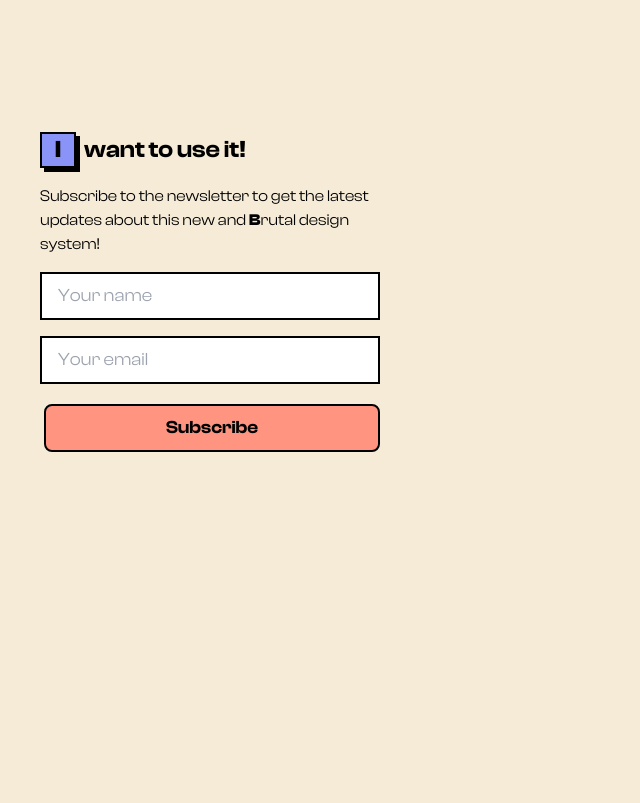
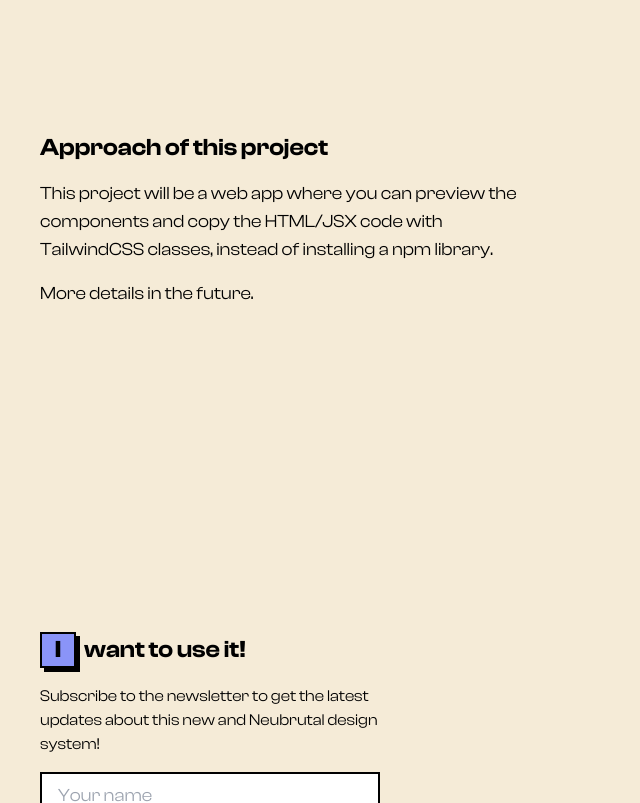
Before and after one commit to juancmandev/neubrutalism-ui-app, a Next.js app: page / in a window 1280 px wide. Shown: the part 3420-4223 px from the top of the page, without its empty margins (0-640 px from the left). Before the commit the page ends 3912 px from the top, so only its background shows below. Built offline with nearby package versions, Linux system fonts and the light colour scheme.

Commit message:
add details about the project

```diff
--- a/src/app/(landing)/page.tsx
+++ b/src/app/(landing)/page.tsx
@@ -174,13 +174,23 @@ export default function Home() {
         </ul>
       </section>
 
+      <section className='flex flex-col gap-4 min-h-[60vh]'>
+        <h2 className='font-semibold text-2xl'>Approach of this project</h2>
+        <p className='max-w-[500px] text-lg'>
+          This project will be a web app where you can preview the components
+          and copy the HTML/JSX code with TailwindCSS classes, instead of
+          installing a npm library.
+        </p>
+        <p className='max-w-[500px] text-lg'>More details in the future.</p>
+      </section>
+
       <section className='max-w-[340px] flex flex-col gap-4'>
         <h1 className='flex items-center gap-2 text-2xl font-semibold'>
           <Block className='bg-purple w-7 h-7'>I</Block> want to use it!
         </h1>
         <p>
           Subscribe to the newsletter to get the latest updates about this new
-          and <strong>B</strong>rutal design system!
+          and Neubrutal design system!
         </p>
         <NewsLetterForm />
       </section>
```
